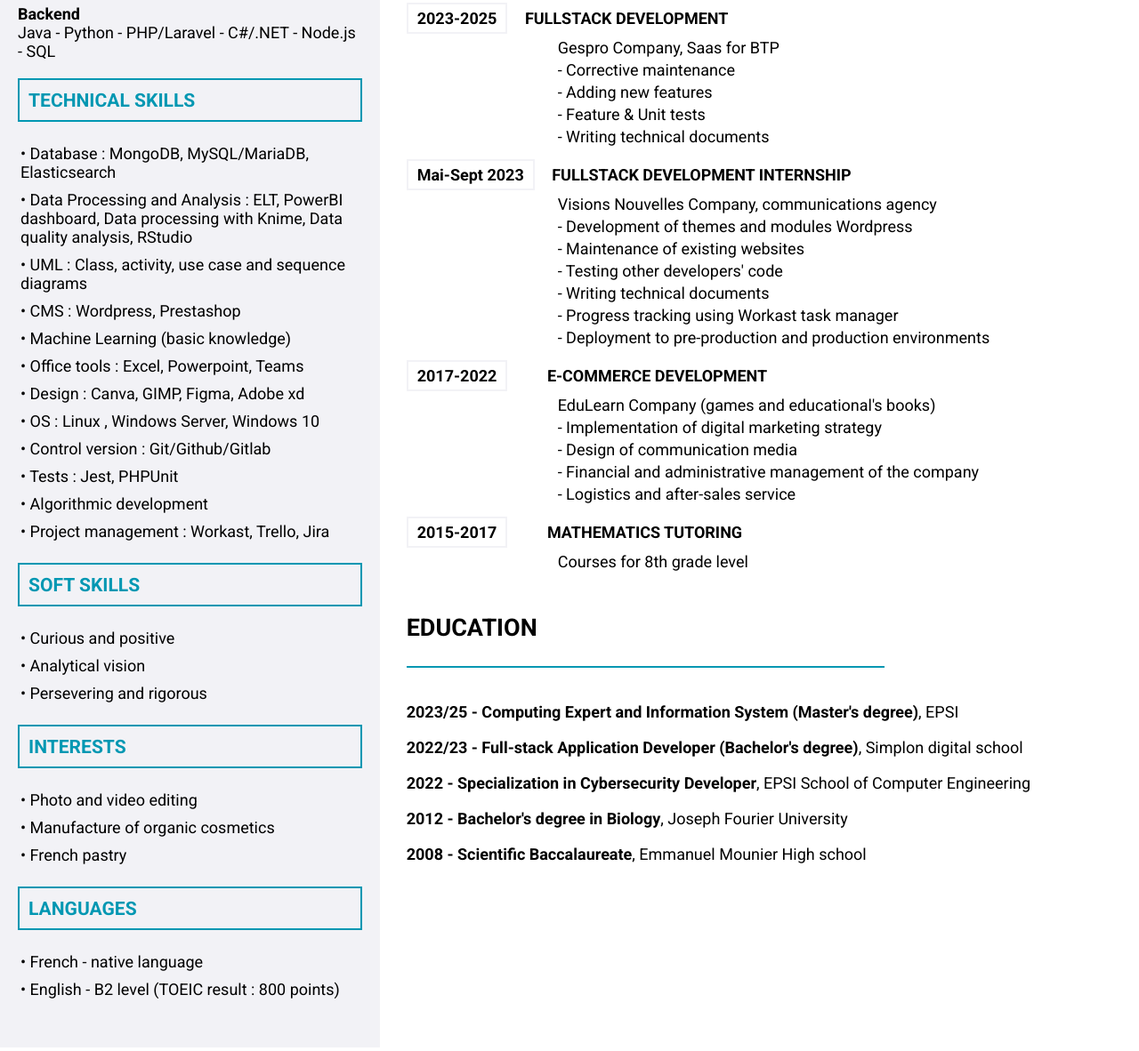
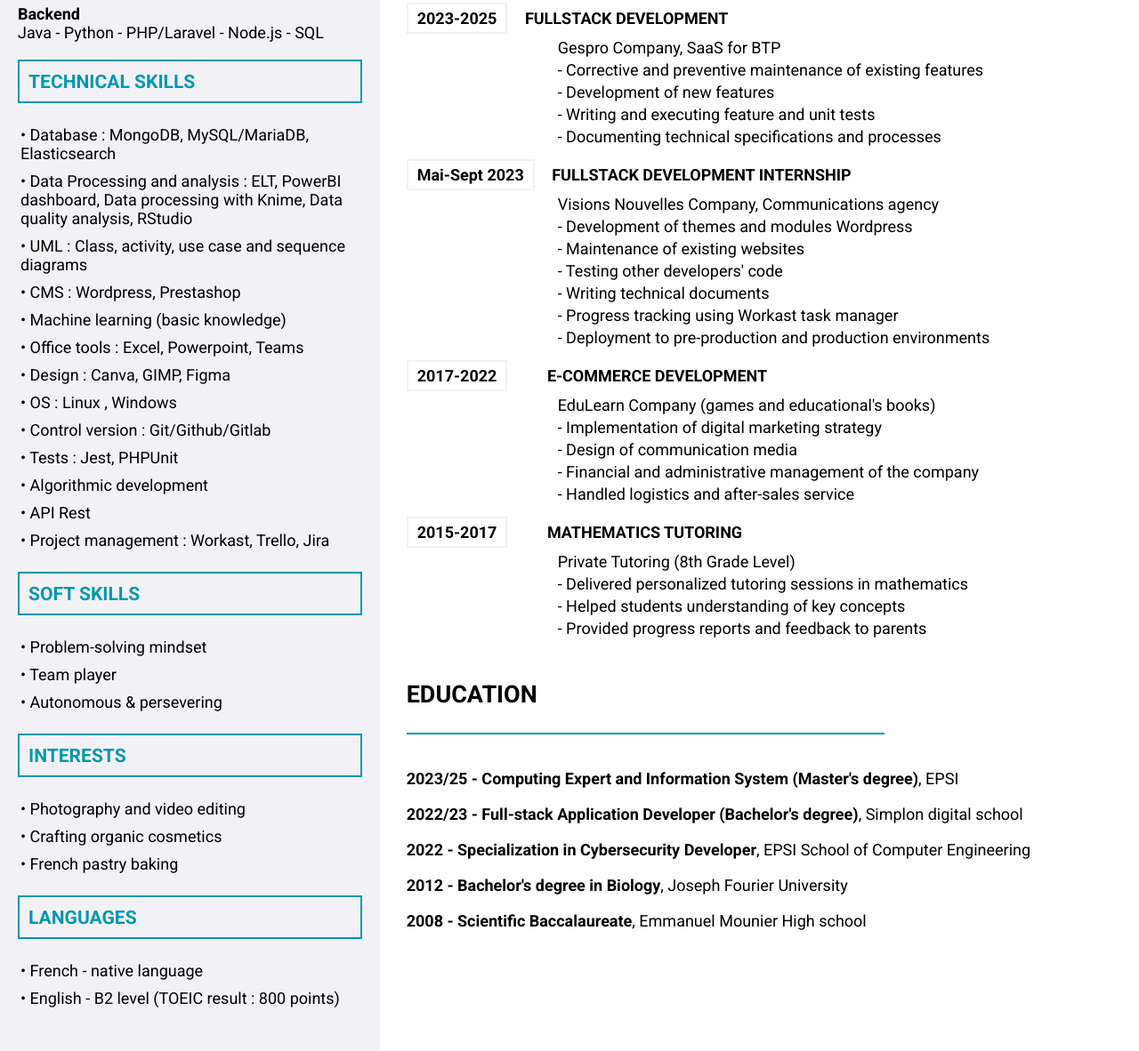
Before and after one commit to Yradouani/english_cv, a website: page index.html in a window 1280 px wide. Shown: the part 367-1549 px from the top of the page at 89% size. Drawn offline with Linux system fonts and the light colour scheme; a web font is replaced by a local one.

Commit message:
Modifications des compétences

```diff
--- a/index.html
+++ b/index.html
@@ -87,7 +87,7 @@
                     Java
                     - Python
                     - PHP/Laravel
-                    - C#/.NET
+                    <!-- - C#/.NET -->
                     - Node.js
                     - SQL
                 </div>
@@ -193,18 +193,21 @@
                 <span class="text-skills-paragraph">• Database : MongoDB, MySQL/MariaDB,
                     <!-- Firebase,  -->
                     Elasticsearch</span>
-                <span class="text-skills-paragraph">• Data Processing and Analysis : ELT, PowerBI dashboard, Data
+                <span class="text-skills-paragraph">• Data Processing and analysis : ELT, PowerBI dashboard, Data
                     processing with Knime, Data quality analysis, RStudio</span>
                 <!-- <span class="text-skills-paragraph">• Data Modeling : MCD, MPD, Data dictionary, Metadata</span> -->
                 <span class="text-skills-paragraph">• UML : Class, activity, use case and sequence diagrams</span>
                 <span class="text-skills-paragraph">• CMS : Wordpress, Prestashop</span>
-                <span class="text-skills-paragraph">• Machine Learning (basic knowledge)</span>
+                <span class="text-skills-paragraph">• Machine learning (basic knowledge)</span>
                 <span class="text-skills-paragraph">• Office tools : Excel, Powerpoint, Teams</span>
                 <!-- <span class="text-skills-paragraph">• API : Postman, Insomnia</span> -->
-                <span class="text-skills-paragraph">• Design : Canva, GIMP, Figma, Adobe xd</span>
+                <span class="text-skills-paragraph">• Design : Canva, GIMP, Figma
+                    <!-- , Adobe xd -->
+                </span>
                 <!-- <span class="text-skills-paragraph skills-paragraph">• Tools : VScode, FileZilla, Unity, Stripe</span> -->
-                <span class="text-skills-paragraph">• OS : Linux <!-- (VM Ubuntu, Kali) -->, Windows Server, Windows
-                    10</span>
+                <span class="text-skills-paragraph">• OS : Linux <!-- (VM Ubuntu, Kali) -->, Windows
+                    <!-- Server, Windows 10 -->
+                </span>
                 <!-- <span class="text-skills-paragraph">• Local development environments : MAMP, WAMP, Local</span> -->
                 <!-- <span class="text-skills-paragraph">• Hosting : Firebase, Github, OVH</span> -->
                 <span class="text-skills-paragraph">• Control version : Git/Github/Gitlab</span>
@@ -216,6 +219,7 @@
                 <!-- <span class="text-skills-paragraph">• Data format : XML, Json</span> -->
                 <span class="text-skills-paragraph">• Tests : Jest, PHPUnit</span>
                 <span class="text-skills-paragraph">• Algorithmic development</span>
+                <span class="text-skills-paragraph">• API Rest</span>
                 <span class="text-skills-paragraph">• Project management : Workast, Trello, Jira</span>
                 <!-- <span class="text-skills-paragraph">• Conseils en stratégie e-commerce</span> -->
                 <!-- <span class="text-skills-paragraph">• Root Me score : 215</span> -->
@@ -224,17 +228,18 @@
         <div class="soft-skills-container">
             <h3>SOFT SKILLS</h3>
             <div class="text-soft-skills">
-                <span class="text-skills-paragraph">• Curious and positive</span>
-                <span class="text-skills-paragraph">• Analytical vision</span>
-                <span class="text-skills-paragraph">• Persevering and rigorous</span>
+                <!-- <span class="text-skills-paragraph">• Curious and positive</span> -->
+                <span class="text-skills-paragraph">• Problem-solving mindset</span>
+                <span class="text-skills-paragraph">• Team player</span>
+                <span class="text-skills-paragraph">• Autonomous & persevering</span>
             </div>
         </div>
         <div class="hobbies-container">
             <h3>INTERESTS</h3>
             <div class="text-hobbies">
-                <span class="text-hobbies-paragraph">• Photo and video editing</span>
-                <span class="text-hobbies-paragraph">• Manufacture of organic cosmetics</span>
-                <span class="text-hobbies-paragraph">• French pastry</span>
+                <span class="text-hobbies-paragraph">• Photography and video editing</span>
+                <span class="text-hobbies-paragraph">• Crafting organic cosmetics</span>
+                <span class="text-hobbies-paragraph">• French pastry baking</span>
                 <!-- <span class="text-hobbies-paragraph">• Sport : balade en forêt, volleyball</span> -->
             </div>
         </div>
@@ -350,11 +355,11 @@
                                 <span>FULLSTACK DEVELOPMENT</span>
                             </span>
                             <p>
-                                Gespro Company, Saas for BTP
-                                <br> - Corrective maintenance
-                                <br> - Adding new features
-                                <br> - Feature & Unit tests
-                                <br> - Writing technical documents
+                                Gespro Company, SaaS for BTP
+                                <br> - Corrective and preventive maintenance of existing features
+                                <br> - Development of new features
+                                <br> - Writing and executing feature and unit tests
+                                <br> - Documenting technical specifications and processes
                             </p>
                         </div>
                         <div>
@@ -362,7 +367,7 @@
                                 <span>FULLSTACK DEVELOPMENT INTERNSHIP</span>
                             </span>
                             <p>
-                                Visions Nouvelles Company, communications agency
+                                Visions Nouvelles Company, Communications agency
                                 <br> - Development of themes and modules Wordpress
                                 <br> - Maintenance of existing websites
                                 <br> - Testing other developers' code
@@ -380,7 +385,7 @@
                                 <br> - Implementation of digital marketing strategy
                                 <br> - Design of communication media
                                 <br> - Financial and administrative management of the company
-                                <br> - Logistics and after-sales service
+                                <br> - Handled logistics and after-sales service
                             </p>
                         </div>
                         <div>
@@ -388,7 +393,10 @@
                                 <span>MATHEMATICS TUTORING</span>
                             </span>
                             <p>
-                                Courses for 8th grade level
+                                Private Tutoring (8th Grade Level)
+                                <br> - Delivered personalized tutoring sessions in mathematics
+                                <br> - Helped students understanding of key concepts
+                                <br> - Provided progress reports and feedback to parents
                             </p>
                         </div>
                     </div>
```
